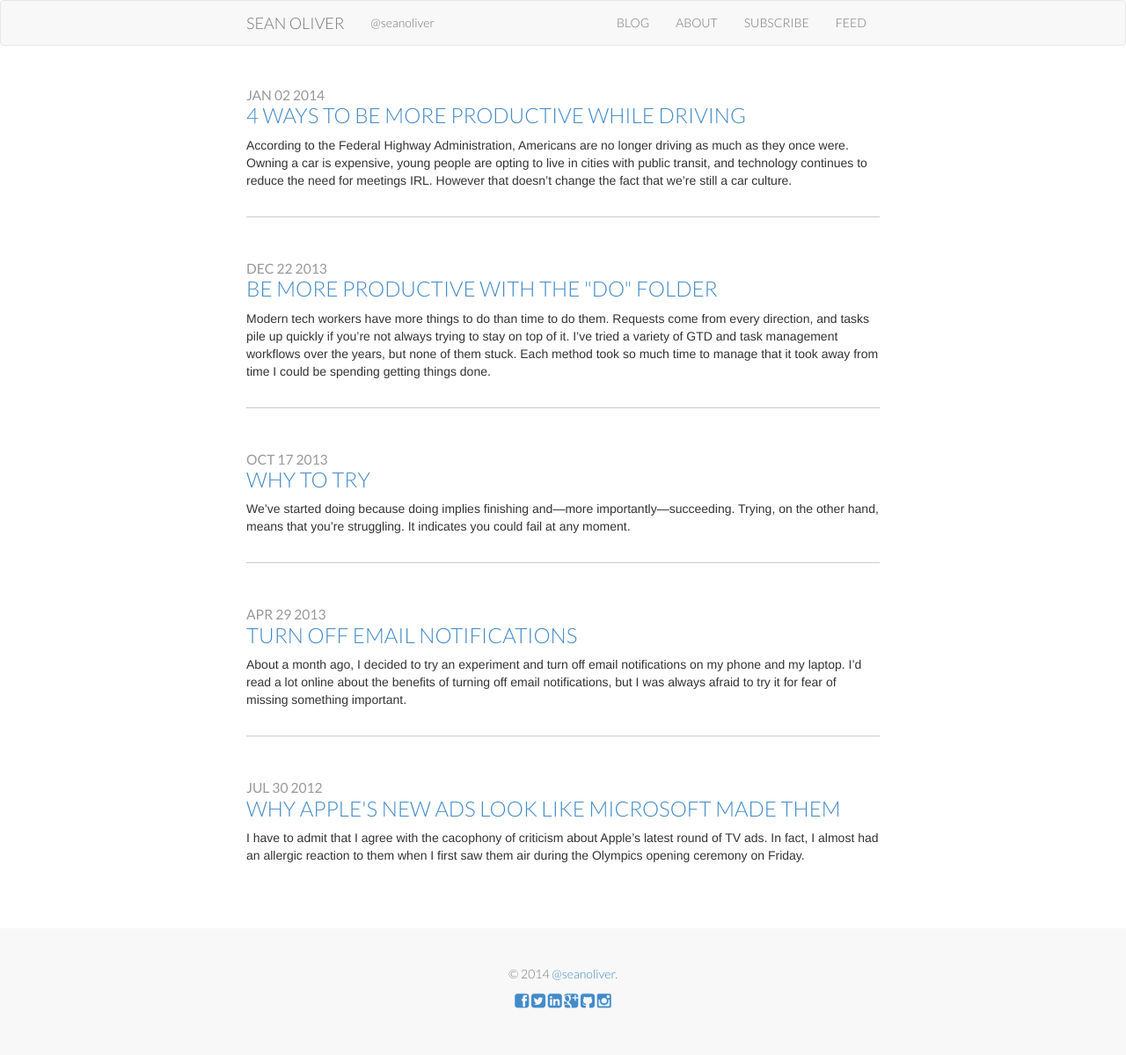
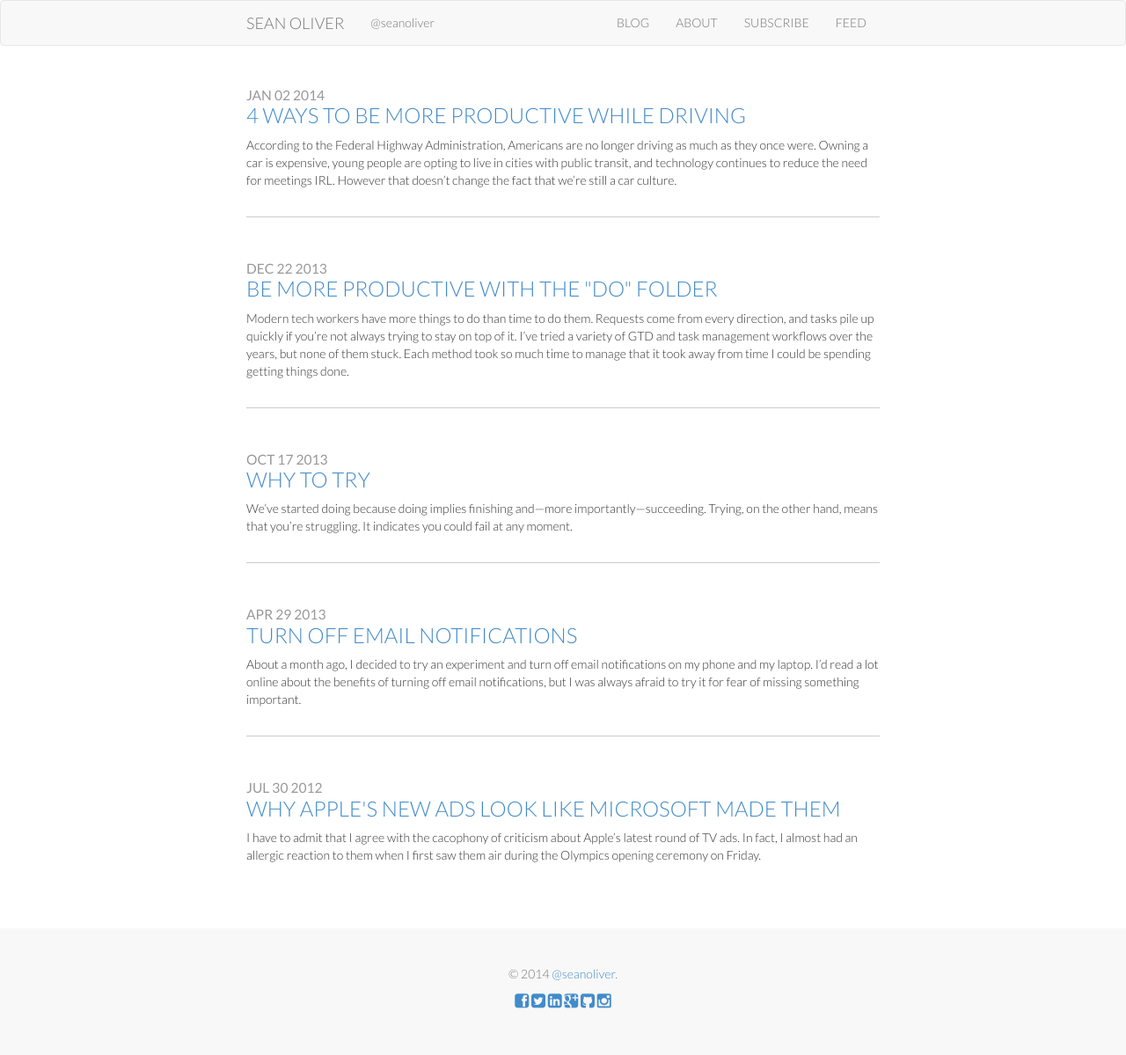
Before and after one commit to seanoliver/seanoliver.github.io-jekyll-site, a Jekyll site: the page built from index.html, in a window 1280 px wide. Shown: the whole page at 88% size. Built offline with Jekyll 4.4.1, drawn with Linux system fonts in a browser that asks for light colours; nearby versions of some CDN libraries; Markdown is read by kramdown in place of the engine named in the settings; comment, search, counter and statistics services are not loaded.

Commit message:
added lato font to homepage

```diff
--- a/index.html
+++ b/index.html
@@ -12,7 +12,7 @@ date: 2014-03-08
 		<small>{{ post.date | date: "%b %d %Y" }}</small><br />
 		<a class='title' href="{{ post.url }}">{{ post.title }}</a>
 	</h3>
-	<p>
+	<p class='lato-light'>
 		{{ post.excerpt | strip_html }}
 	</p>
 </div>
```
Also changed, not shown: 3 other files.
